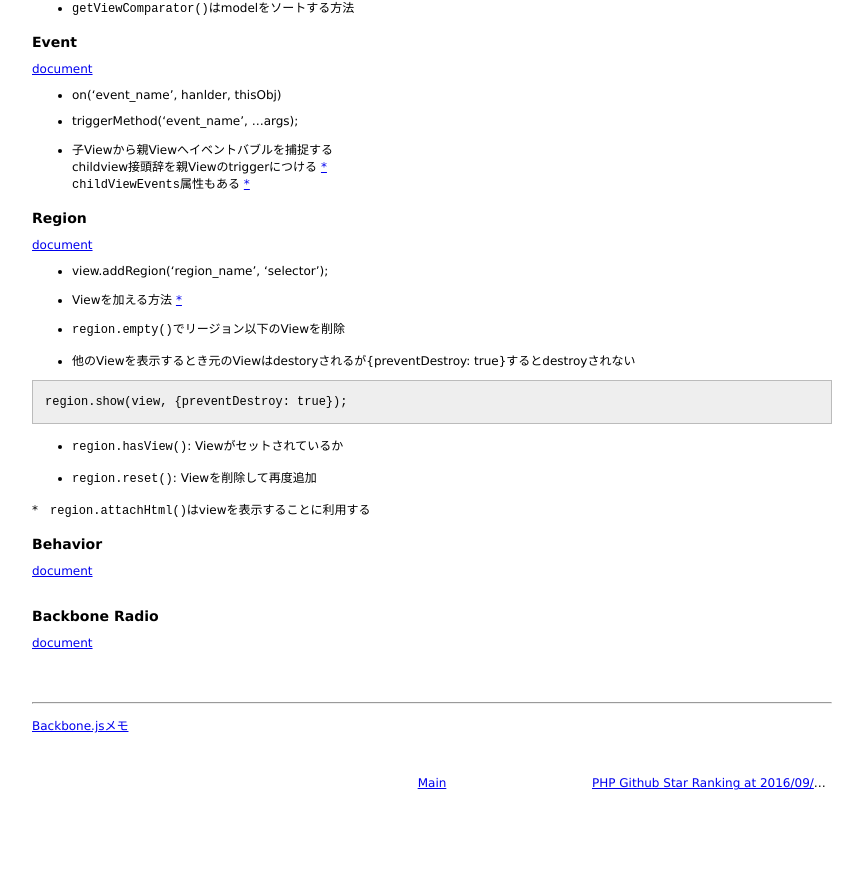
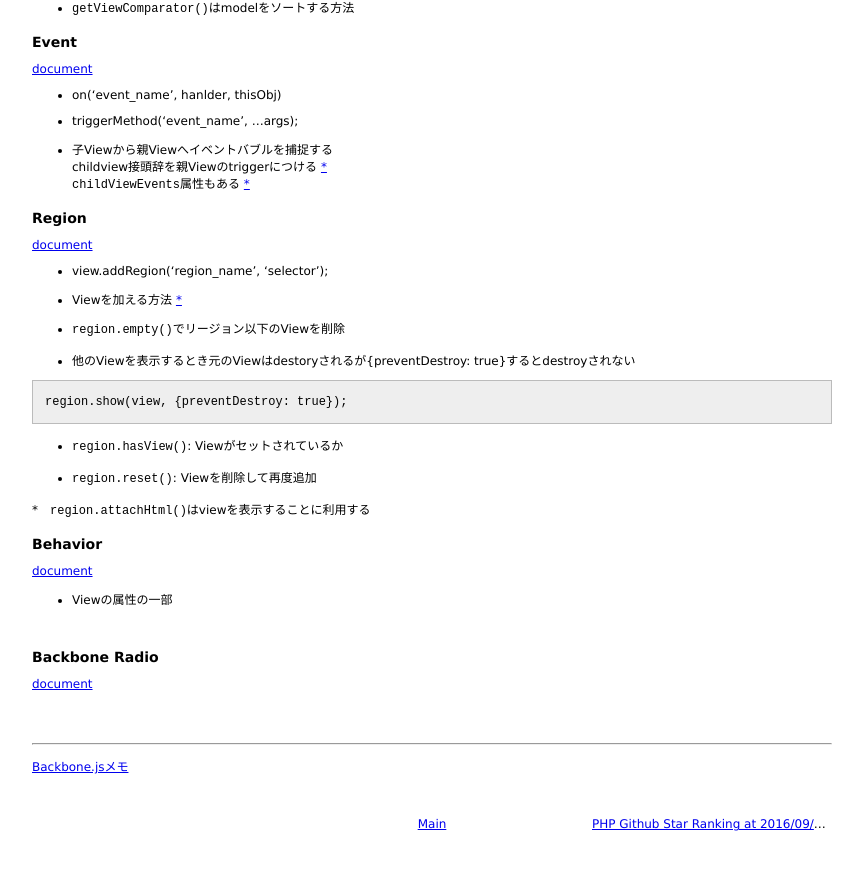
Before and after one commit to 38elements/38elements.github.com, a Jekyll site: the page built from _posts/2016-09-11-backbone_marionette.md, in a window 1280 px wide and 900 px high, scrolled down 2113 px. Shown: the top 870 px of the window, without its empty margins (208-1071 px from the left). Built offline with Jekyll 4.4.1, drawn with Linux system fonts in a browser that asks for light colours.

Commit message:
Update 2016-09-11-backbone_marionette.md

```diff
--- a/_posts/2016-09-11-backbone_marionette.md
+++ b/_posts/2016-09-11-backbone_marionette.md
@@ -180,6 +180,8 @@ region.show(view, {preventDestroy: true});
 
 ### Behavior
 [document](http://marionettejs.com/docs/master/marionette.behavior.html)
+* Viewの属性の一部
+
 <br>
 
 ### Backbone Radio
```
